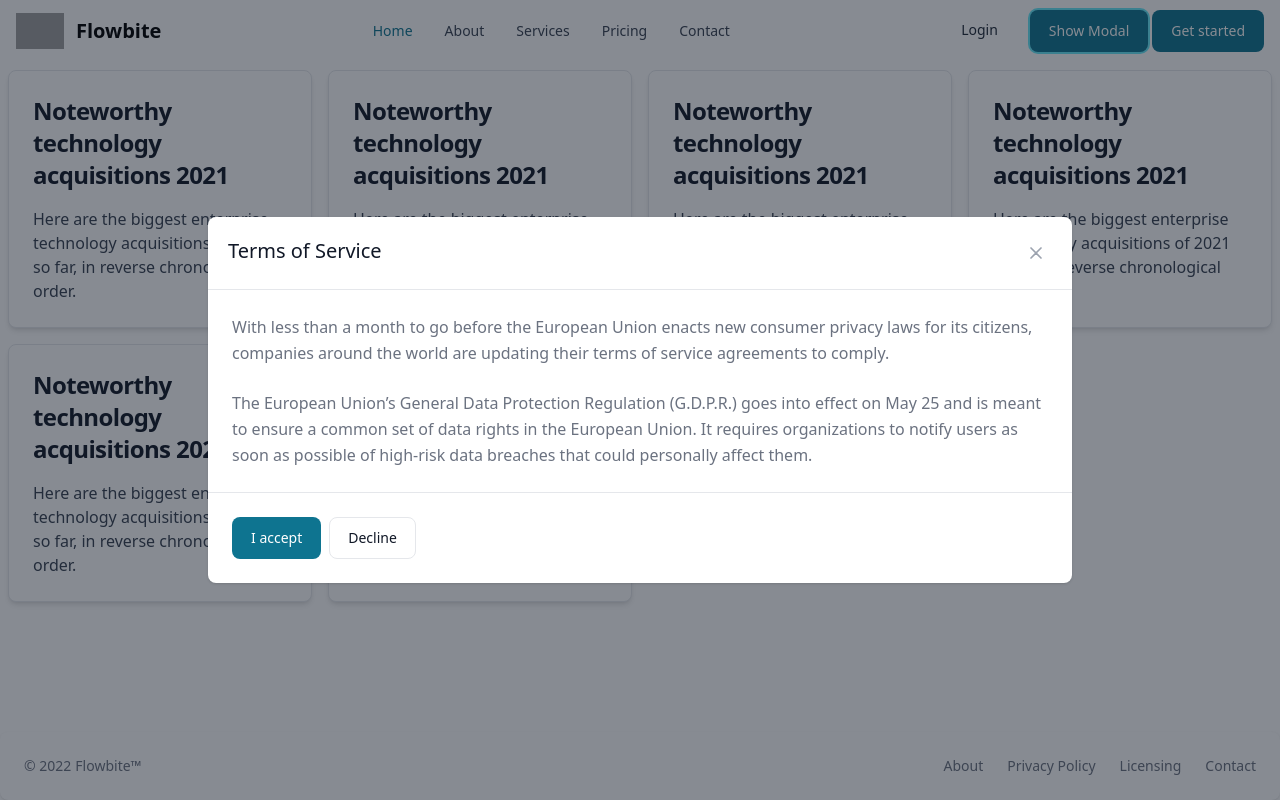
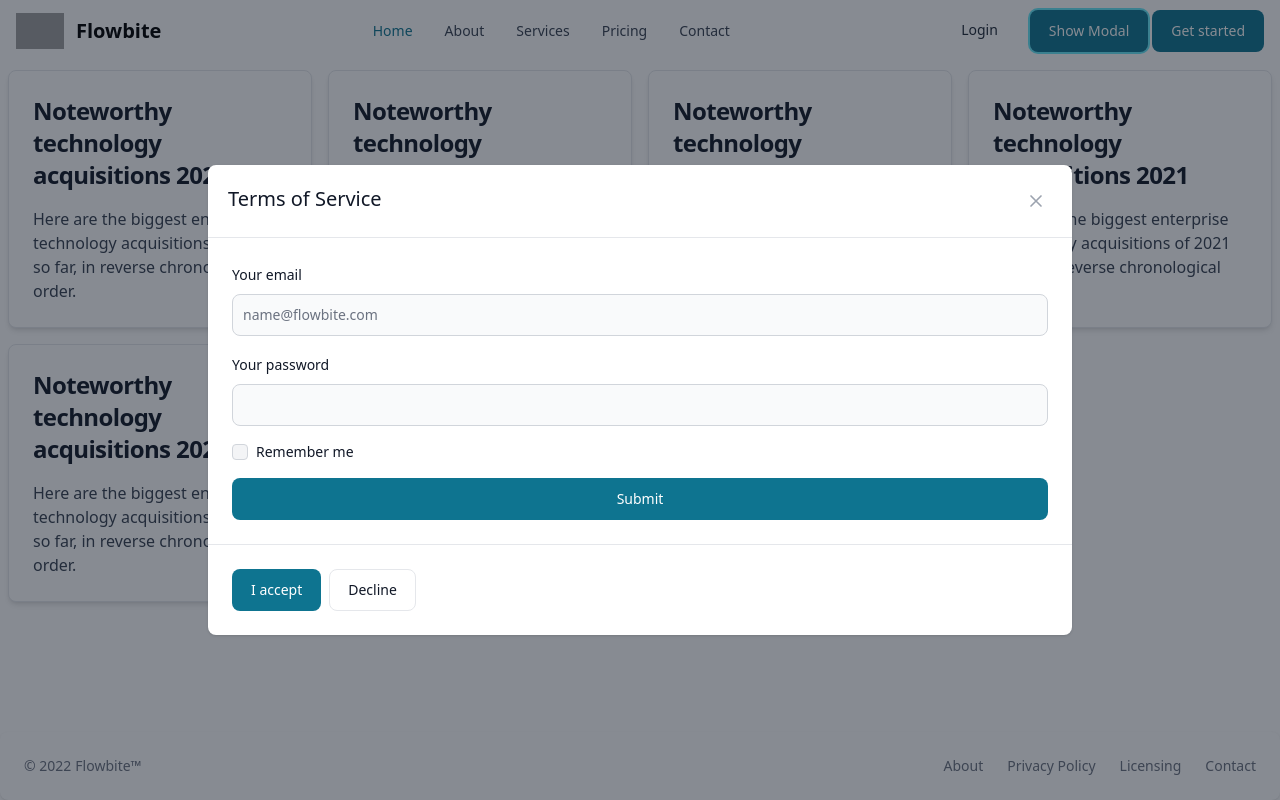
Before and after one commit to jacoyutorius/react-tailwind-flowbite, a React (Create React App) app: page / in a window 1280 px wide. Both pictures are taken after a click on the button "Show Modal". Built offline with nearby package versions, Linux system fonts and the light colour scheme; grey boxes are pictures that could not be loaded.

Commit message:
Formを追加

```diff
--- a/src/App.tsx
+++ b/src/App.tsx
@@ -1,6 +1,6 @@
 import React, { useState } from 'react';
 import './App.css';
-import { Navbar, Button, Modal, Card, Footer } from "flowbite-react"
+import { Navbar, Button, Modal, Label, TextInput, Checkbox, Card, Footer } from "flowbite-react"
 
 function createCard() {
   return (
@@ -14,6 +14,47 @@ function createCard() {
         </p>
       </Card>
     </div>
+  )
+}
+
+function ModalBody() {
+  return (
+    <form className="flex flex-col gap-4">
+      <div>
+        <div className="mb-2 block">
+          <Label
+            htmlFor="email1"
+            value="Your email"
+          />
+        </div>
+        <TextInput
+          id="email1"
+          type="email"
+          placeholder="name@flowbite.com"
+          required={true}
+        />
+      </div>
+      <div>
+        <div className="mb-2 block">
+          <Label
+            htmlFor="password1"
+            value="Your password"
+          />
+        </div>
+        <TextInput
+          id="password1"
+          type="password"
+          required={true}
+        />
+      </div>
+      <div className="flex items-center gap-2">
+        <Checkbox id="remember" />
+        <Label htmlFor="remember">Remember me</Label>
+      </div>
+      <Button type="submit">
+        Submit
+      </Button>
+    </form>
   )
 }
 
@@ -33,14 +74,7 @@ function App() {
             Terms of Service
           </Modal.Header>
           <Modal.Body>
-            <div className="space-y-6">
-              <p className="text-base leading-relaxed text-gray-500 dark:text-gray-400">
-                With less than a month to go before the European Union enacts new consumer privacy laws for its citizens, companies around the world are updating their terms of service agreements to comply.
-              </p>
-              <p className="text-base leading-relaxed text-gray-500 dark:text-gray-400">
-                The European Union’s General Data Protection Regulation (G.D.P.R.) goes into effect on May 25 and is meant to ensure a common set of data rights in the European Union. It requires organizations to notify users as soon as possible of high-risk data breaches that could personally affect them.
-              </p>
-            </div>
+            { ModalBody() }
           </Modal.Body>
           <Modal.Footer>
             <Button onClick={toggleModal} >
```
